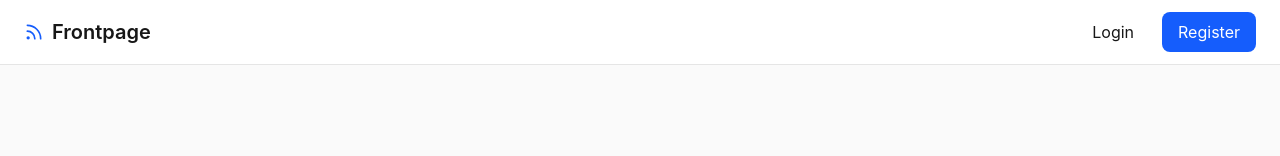
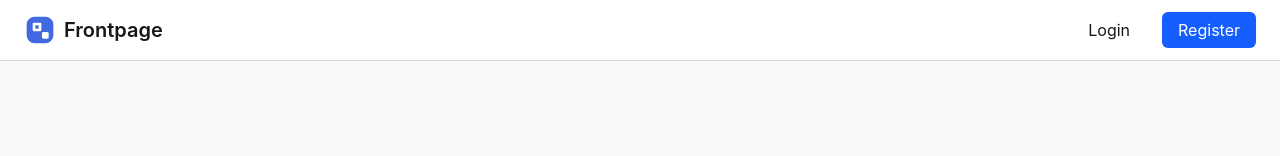
Before and after one commit to mmuneeb1000/frontpage-feed-reader-rss, a React (Vite) app: page / in a window 1280 px wide. Shown: the top 156 px of the page. Built offline with nearby package versions, Linux system fonts and the light colour scheme.

Commit message:
demo working

```diff
--- /dev/null
+++ b/src/components/Layout/DashboardHeader.jsx
@@ -0,0 +1,15 @@
+import Header from "./Header";
+import AddFeedMenu from "../Menu/AddFeedMenu";
+
+export default function DashboardHeader(props) {
+  return (
+    <Header demo={props.demo}>
+      <AddFeedMenu
+        demo={props.demo}
+        onCreateFeed={props.onCreateFeed}
+        onImportOPML={props.onImportOPML}
+        onImportJSON={props.onImportJSON}
+      />
+    </Header>
+  );
+}
--- a/src/components/Layout/Header.jsx
+++ b/src/components/Layout/Header.jsx
@@ -1,10 +1,11 @@
 import { Link } from "react-router-dom";
 import { useState, useRef, useEffect } from "react";
 import { useAuth } from "../../context/AuthContext";
-import AddFeedMenu from "../Menu/AddFeedMenu";
 
 export default function Header({
+  children,
   demo = false,
+  publicPage = false,
   onCreateFeed,
   onImportOPML,
   onImportJSON,
@@ -28,7 +29,7 @@ export default function Header({
     <header className="border-b border-gray-300 bg-white">
       <div className="flex items-center justify-between px-6 py-2">
         <Link
-          to={user ? "/dashboard" : "/login"}
+          to={user ? "/dashboard" : "/"}
           className="flex text-xl font-semibold"
         >
           <span className="w-8 flex">
@@ -38,12 +39,7 @@ export default function Header({
         </Link>
 
         <nav className="flex gap-4 justify-between items-center">
-          <AddFeedMenu
-            demo={demo}
-            onCreateFeed={onCreateFeed}
-            onImportOPML={onImportOPML}
-            onImportJSON={onImportJSON}
-          />
+          {children}
           <ul className="flex items-center gap-4">
             {demo ? (
               <>
@@ -79,7 +75,7 @@ export default function Header({
                 <li>
                   <Link
                     to="/register"
-                    className="rounded-md bg-green-600 px-4 py-2 text-white hover:bg-green-700"
+                    className="rounded-md bg-blue-600 px-4 py-2 text-white hover:bg-blue-700"
                   >
                     Register
                   </Link>
--- a/src/hooks/useCategory.js
+++ b/src/hooks/useCategory.js
@@ -12,7 +12,6 @@ export default function useCategories(user, feeds, loadingFeeds, demo) {
   const [loadingCategories, setLoadingCategories] = useState(true);
 
   async function syncCategories() {
-    if (!user) return;
     if (demo) {
       const demoCategories = [
         ...new Set(feeds.map((feed) => feed.category)),
@@ -26,6 +25,7 @@ export default function useCategories(user, feeds, loadingFeeds, demo) {
       setLoadingCategories(false);
       return;
     }
+    if (!user) return;
     setLoadingCategories(true);
 
     const feedCategories = [
@@ -71,6 +71,7 @@ export default function useCategories(user, feeds, loadingFeeds, demo) {
   }
 
   async function reorderCategories(activeId, overId) {
+    if (demo) return;
     if (activeId === overId) return;
 
     const oldIndex = categories.findIndex((c) => c.id === activeId);
@@ -89,10 +90,12 @@ export default function useCategories(user, feeds, loadingFeeds, demo) {
     );
   }
   useEffect(() => {
-    if (!user || loadingFeeds) return;
+    if (loadingFeeds) return;
 
-    syncCategories();
-  }, [user, feeds, loadingFeeds]);
+    if (demo || user) {
+      syncCategories();
+    }
+  }, [demo, user, feeds, loadingFeeds]);
 
   return {
     categories,
--- a/src/pages/Dashboard.jsx
+++ b/src/pages/Dashboard.jsx
@@ -1,5 +1,5 @@
 import { useEffect, useState, useMemo, useCallback } from "react";
-import Header from "../components/Layout/Header";
+import DashboardHeader from "../components/Layout/DashboardHeader";
 import FeedForm from "../components/Menu/FeedForm";
 import AllItems from "../components/AllItems";
 import ArticleList from "../components/ArticleList";
@@ -83,7 +83,7 @@ export default function Dashboard({ demo = false }) {
   }, [feeds]);
   return (
     <>
-      <Header
+      <DashboardHeader
         demo={demo}
         onCreateFeed={() => setActiveModal("feed")}
         onImportOPML={() => setActiveModal("opml")}
--- a/src/pages/Landing.jsx
+++ b/src/pages/Landing.jsx
@@ -1,4 +1,5 @@
 import { Link } from "react-router-dom";
+import Header from "../components/Layout/Header";
 import {
   FiArrowRight,
   FiBookmark,
@@ -11,33 +12,7 @@ import {
 export default function Landing() {
   return (
     <main className="min-h-screen bg-neutral-50 text-neutral-900">
-      <header className="border-b border-neutral-200 bg-white">
-        <div className="mx-auto flex h-16 max-w-7xl items-center justify-between px-6">
-          <Link
-            to="/"
-            className="flex items-center gap-2 text-xl font-semibold"
-          >
-            <FiRss className="text-blue-600" />
-            <span>Frontpage</span>
-          </Link>
-
-          <div className="flex items-center gap-3">
-            <Link
-              to="/login"
-              className="rounded-lg px-4 py-2 hover:bg-neutral-100"
-            >
-              Login
-            </Link>
-
-            <Link
-              to="/register"
-              className="rounded-lg bg-blue-600 px-4 py-2 text-white hover:bg-blue-700"
-            >
-              Register
-            </Link>
-          </div>
-        </div>
-      </header>
+      <Header publicPage />
 
       <section className="mx-auto flex max-w-7xl flex-col items-center px-6 py-24 text-center">
         <div className="mb-4 rounded-full border border-blue-200 bg-blue-50 px-4 py-1 text-sm text-blue-700">
--- a/src/pages/Login.jsx
+++ b/src/pages/Login.jsx
@@ -62,13 +62,13 @@ export default function Login() {
             required
           />
 
-          <button className="w-full rounded-md bg-green-600 py-3 text-white hover:bg-green-700">
+          <button className="w-full rounded-md bg-blue-600 py-3 text-white hover:bg-blue-700">
             Login
           </button>
 
           <p className="text-center text-sm">
             Don't have an account?{" "}
-            <Link to="/register" className="text-green-600">
+            <Link to="/register" className="text-blue-600">
               Register
             </Link>
           </p>
--- a/src/pages/Register.jsx
+++ b/src/pages/Register.jsx
@@ -54,7 +54,7 @@ export default function Register() {
           )}
 
           {message && (
-            <p className="rounded bg-green-100 p-3 text-green-700">{message}</p>
+            <p className="rounded bg-blue-100 p-3 text-blue-700">{message}</p>
           )}
           <input
             type="text"
@@ -93,13 +93,13 @@ export default function Register() {
             required
           />
 
-          <button className="w-full rounded-md bg-green-600 py-3 text-white hover:bg-green-700">
+          <button className="w-full rounded-md bg-blue-600 py-3 text-white hover:bg-blue-700">
             Register
           </button>
 
           <p className="text-center text-sm">
             Already have an account?
-            <Link to="/login" className="ml-4 text-green-600">
+            <Link to="/login" className="ml-4 text-blue-600">
               Login
             </Link>
           </p>
```
